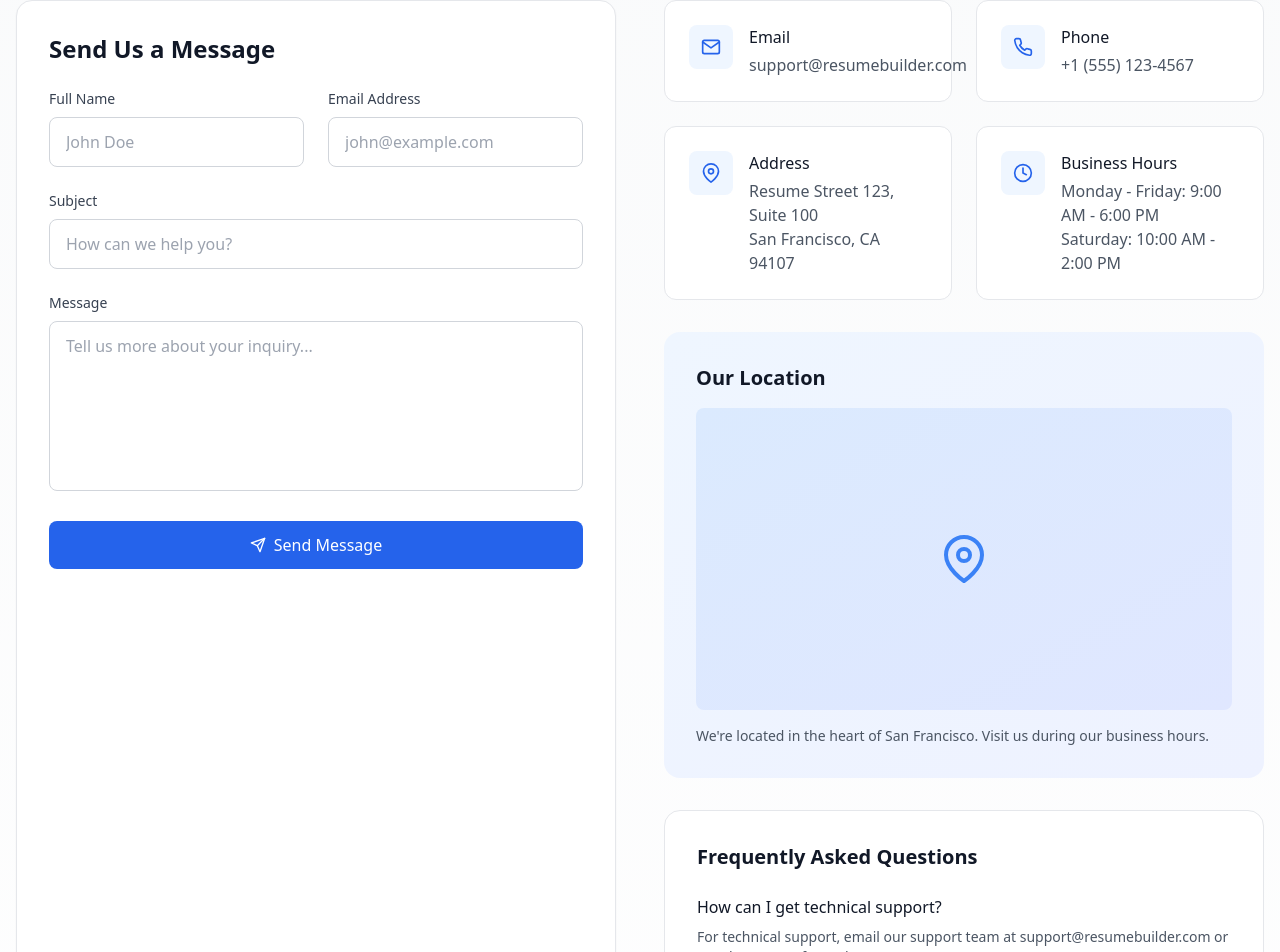
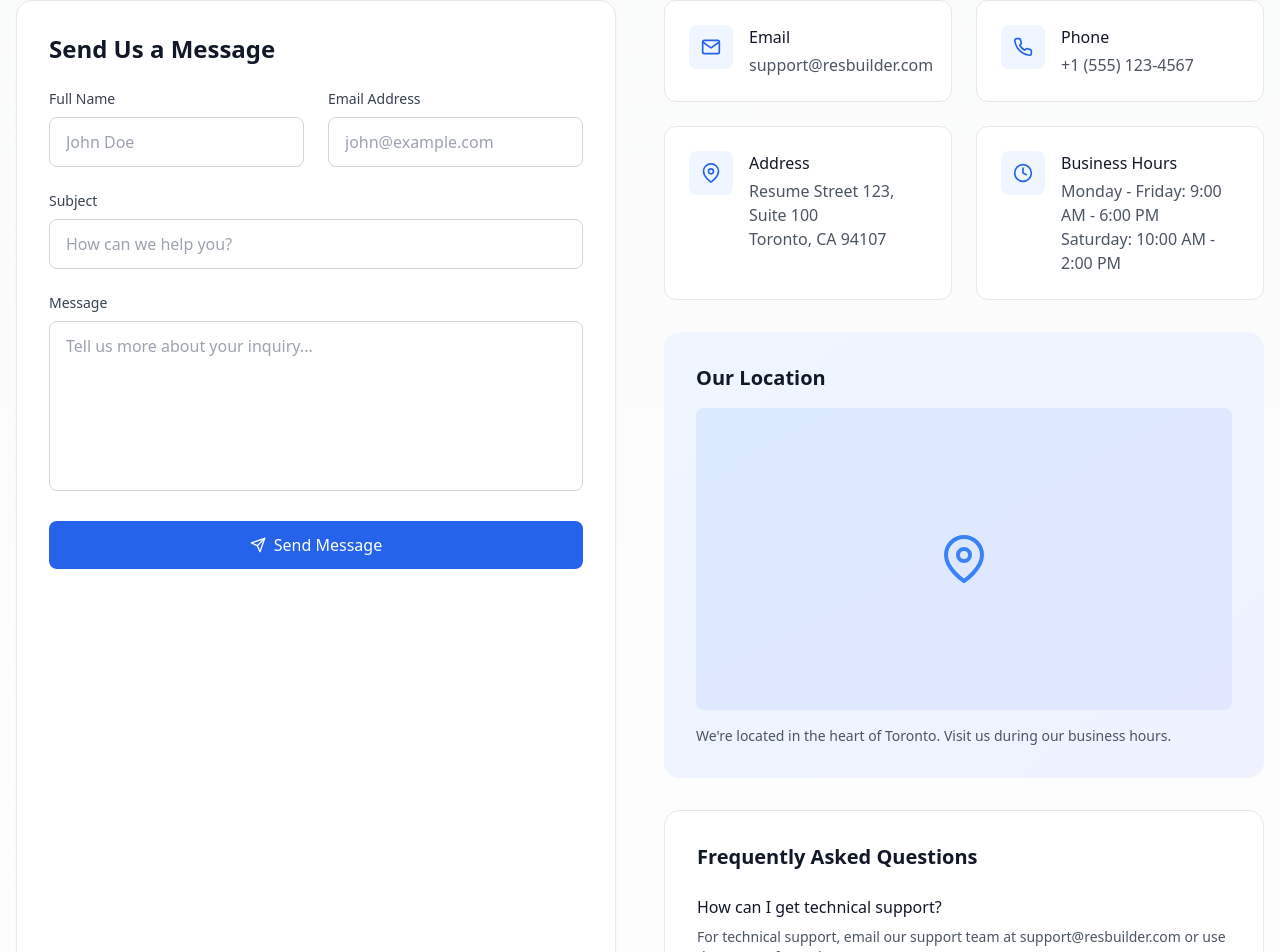
Before and after one commit to alexisyepes/resume-builder, a Next.js app in the folder frontend/nextjs/: page /contact in a window 1280 px wide. Shown: the part 296-1248 px from the top of the page. Built offline with nearby package versions, Linux system fonts and the light colour scheme; no server answers.

Commit message:
Add contact to menu

```diff
--- a/frontend/nextjs/src/locales/ar.ts
+++ b/frontend/nextjs/src/locales/ar.ts
@@ -660,25 +660,24 @@ export default {
 				},
 				info: {
 					email_title: "البريد الإلكتروني",
-					email: "support@resumebuilder.com",
+					email: "support@resbuilder.com",
 					phone_title: "الهاتف",
 					phone: "+1 (555) 123-4567",
 					address_title: "العنوان",
-					address:
-						"شارع السيرة الذاتية 123، جناح 100\nسان فرانسيسكو، كاليفورنيا 94107",
+					address: "123 شارع السوق، الطابق 5، تورونتو، أونتاريو، M5H 2N2، كندا",
 					hours_title: "ساعات العمل",
 					hours:
 						"الاثنين - الجمعة: 9:00 صباحًا - 6:00 مساءً\nالسبت: 10:00 صباحًا - 2:00 مساءً",
 				},
 				location_title: "موقعنا",
 				location_description:
-					"نحن موجودون في قلب سان فرانسيسكو. زورنا خلال ساعات العمل.",
+					"نحن موجودون في قلب تورونتو. زورنا خلال ساعات العمل.",
 				faq_title: "الأسئلة الشائعة",
 				faqs: [
 					{
 						question: "كيف يمكنني الحصول على الدعم الفني؟",
 						answer:
-							"للحصول على الدعم الفني، أرسل بريدًا إلكترونيًا إلى فريق الدعم لدينا على support@resumebuilder.com أو استخدم نموذج الاتصال أعلاه.",
+							"للحصول على الدعم الفني، أرسل بريدًا إلكترونيًا إلى فريق الدعم لدينا على support@resbuilder.com أو استخدم نموذج الاتصال أعلاه.",
 					},
 					{
 						question: "هل تقدمون حلولًا للمؤسسات؟",
--- a/frontend/nextjs/src/locales/en.ts
+++ b/frontend/nextjs/src/locales/en.ts
@@ -594,24 +594,24 @@ export default {
 				},
 				info: {
 					email_title: "Email",
-					email: "support@resumebuilder.com",
+					email: "support@resbuilder.com",
 					phone_title: "Phone",
 					phone: "+1 (555) 123-4567",
 					address_title: "Address",
-					address: "Resume Street 123, Suite 100\nSan Francisco, CA 94107",
+					address: "Resume Street 123, Suite 100\nToronto, CA 94107",
 					hours_title: "Business Hours",
 					hours:
 						"Monday - Friday: 9:00 AM - 6:00 PM\nSaturday: 10:00 AM - 2:00 PM",
 				},
 				location_title: "Our Location",
 				location_description:
-					"We're located in the heart of San Francisco. Visit us during our business hours.",
+					"We're located in the heart of Toronto. Visit us during our business hours.",
 				faq_title: "Frequently Asked Questions",
 				faqs: [
 					{
 						question: "How can I get technical support?",
 						answer:
-							"For technical support, email our support team at support@resumebuilder.com or use the contact form above.",
+							"For technical support, email our support team at support@resbuilder.com or use the contact form above.",
 					},
 					{
 						question: "Do you offer enterprise solutions?",
--- a/frontend/nextjs/src/locales/es.ts
+++ b/frontend/nextjs/src/locales/es.ts
@@ -690,14 +690,14 @@ export default {
 					phone_title: "Teléfono",
 					phone: "+1 (555) 123-4567",
 					address_title: "Dirección",
-					address: "Calle Resumé 123, Suite 100\nSan Francisco, CA 94107",
+					address: "Calle Resumé 123, Suite 100\nToronto, CA 94107",
 					hours_title: "Horario",
 					hours:
 						"Lunes - Viernes: 9:00 AM - 6:00 PM\nSábado: 10:00 AM - 2:00 PM",
 				},
 				location_title: "Nuestra Ubicación",
 				location_description:
-					"Estamos ubicados en el corazón de San Francisco. Visítanos durante nuestro horario de atención.",
+					"Estamos ubicados en el corazón de Toronto. Visítanos durante nuestro horario de atención.",
 				faq_title: "Preguntas Frecuentes",
 				faqs: [
 					{
--- a/frontend/nextjs/src/locales/fr.ts
+++ b/frontend/nextjs/src/locales/fr.ts
@@ -672,24 +672,24 @@ export default {
 				},
 				info: {
 					email_title: "Email",
-					email: "support@resumebuilder.com",
+					email: "support@resbuilder.com",
 					phone_title: "Téléphone",
 					phone: "+1 (555) 123-4567",
 					address_title: "Adresse",
-					address: "Rue du CV 123, Suite 100\nSan Francisco, CA 94107",
+					address: "Rue du CV 123, Suite 100\nToronto, CA 94107",
 					hours_title: "Heures d'Ouverture",
 					hours:
 						"Lundi - Vendredi: 9:00 AM - 6:00 PM\nSamedi: 10:00 AM - 2:00 PM",
 				},
 				location_title: "Notre Localisation",
 				location_description:
-					"Nous sommes situés au cœur de San Francisco. Rendez-nous visite pendant nos heures d'ouverture.",
+					"Nous sommes situés au cœur de Toronto. Rendez-nous visite pendant nos heures d'ouverture.",
 				faq_title: "Questions Fréquemment Posées",
 				faqs: [
 					{
 						question: "Comment puis-je obtenir un support technique ?",
 						answer:
-							"Pour le support technique, envoyez un email à notre équipe de support à support@resumebuilder.com ou utilisez le formulaire de contact ci-dessus.",
+							"Pour le support technique, envoyez un email à notre équipe de support à support@resbuilder.com ou utilisez le formulaire de contact ci-dessus.",
 					},
 					{
 						question: "Proposez-vous des solutions d'entreprise ?",
--- a/frontend/nextjs/src/locales/hi.ts
+++ b/frontend/nextjs/src/locales/hi.ts
@@ -671,25 +671,24 @@ export default {
 				},
 				info: {
 					email_title: "ईमेल",
-					email: "support@resumebuilder.com",
+					email: "support@resbuilder.com",
 					phone_title: "फोन",
 					phone: "+1 (555) 123-4567",
 					address_title: "पता",
-					address:
-						"रेज़्यूमे स्ट्रीट 123, सुइट 100\nसैन फ्रांसिस्को, सीए 94107",
+					address: "123 मेन स्ट्रीट, टोरंटो, ON M5H 2N2, कनाडा",
 					hours_title: "कार्य घंटे",
 					hours:
 						"सोमवार - शुक्रवार: सुबह 9:00 - शाम 6:00\nशनिवार: सुबह 10:00 - दोपहर 2:00",
 				},
 				location_title: "हमारा स्थान",
 				location_description:
-					"हम सैन फ्रांसिस्को के दिल में स्थित हैं। हमारे कार्य घंटों के दौरान हमें मिलने आएं।",
+					"हम टोरंटो के दिल में स्थित हैं। हमारे कार्य घंटों के दौरान हमें मिलने आएं।",
 				faq_title: "अक्सर पूछे जाने वाले प्रश्न",
 				faqs: [
 					{
 						question: "मुझे तकनीकी सहायता कैसे मिल सकती है?",
 						answer:
-							"तकनीकी सहायता के लिए, हमारी सहायता टीम को support@resumebuilder.com पर ईमेल करें या ऊपर दिए गए संपर्क फॉर्म का उपयोग करें।",
+							"तकनीकी सहायता के लिए, हमारी सहायता टीम को support@resbuilder.com पर ईमेल करें या ऊपर दिए गए संपर्क फॉर्म का उपयोग करें।",
 					},
 					{
 						question: "क्या आप उद्यम समाधान प्रदान करते हैं?",
--- a/frontend/nextjs/src/locales/it.ts
+++ b/frontend/nextjs/src/locales/it.ts
@@ -679,24 +679,24 @@ export default {
 				},
 				info: {
 					email_title: "Email",
-					email: "support@resumebuilder.com",
+					email: "support@resbuilder.com",
 					phone_title: "Telefono",
 					phone: "+1 (555) 123-4567",
 					address_title: "Indirizzo",
-					address: "Via Curriculum 123, Suite 100\nSan Francisco, CA 94107",
+					address: "Via Curriculum 123, Suite 100\nToronto, CA 94107",
 					hours_title: "Orari di Lavoro",
 					hours:
 						"Lunedì - Venerdì: 9:00 AM - 6:00 PM\nSabato: 10:00 AM - 2:00 PM",
 				},
 				location_title: "La Nostra Posizione",
 				location_description:
-					"Siamo situati nel cuore di San Francisco. Vieni a trovarci durante i nostri orari di lavoro.",
+					"Siamo situati nel cuore di Toronto. Vieni a trovarci durante i nostri orari di lavoro.",
 				faq_title: "Domande Frequenti",
 				faqs: [
 					{
 						question: "Come posso ottenere supporto tecnico?",
 						answer:
-							"Per supporto tecnico, invia un'email al nostro team di supporto a support@resumebuilder.com o usa il modulo di contatto sopra.",
+							"Per supporto tecnico, invia un'email al nostro team di supporto a support@resbuilder.com o usa il modulo di contatto sopra.",
 					},
 					{
 						question: "Offrite soluzioni aziendali?",
--- a/frontend/nextjs/src/locales/pt.ts
+++ b/frontend/nextjs/src/locales/pt.ts
@@ -677,24 +677,24 @@ export default {
 				},
 				info: {
 					email_title: "Email",
-					email: "support@resumebuilder.com",
+					email: "support@resbuilder.com",
 					phone_title: "Telefone",
 					phone: "+1 (555) 123-4567",
 					address_title: "Endereço",
-					address: "Rua do Currículo 123, Suite 100\nSan Francisco, CA 94107",
+					address: "Rua do Currículo 123, Suite 100\nToronto, CA 94107",
 					hours_title: "Horário Comercial",
 					hours:
 						"Segunda - Sexta: 9:00 AM - 6:00 PM\nSábado: 10:00 AM - 2:00 PM",
 				},
 				location_title: "Nossa Localização",
 				location_description:
-					"Estamos localizados no coração de San Francisco. Visite-nos durante nosso horário comercial.",
+					"Estamos localizados no coração de Toronto. Visite-nos durante nosso horário comercial.",
 				faq_title: "Perguntas Frequentes",
 				faqs: [
 					{
 						question: "Como posso obter suporte técnico?",
 						answer:
-							"Para suporte técnico, envie um email para nossa equipe de suporte em support@resumebuilder.com ou use o formulário de contato acima.",
+							"Para suporte técnico, envie um email para nossa equipe de suporte em support@resbuilder.com ou use o formulário de contato acima.",
 					},
 					{
 						question: "Vocês oferecem soluções empresariais?",
--- a/frontend/nextjs/src/locales/zh.ts
+++ b/frontend/nextjs/src/locales/zh.ts
@@ -1,3 +1,5 @@
+import { a } from "node_modules/framer-motion/dist/types.d-DagZKalS"
+
 export default {
 	greeting: "你好，世界",
 	resume_builder: {
@@ -625,23 +627,23 @@ export default {
 				},
 				info: {
 					email_title: "电子邮件",
-					email: "support@resumebuilder.com",
+					email: "support@resbuilder.com",
 					phone_title: "电话",
 					phone: "+1 (555) 123-4567",
 					address_title: "地址",
-					address: "简历街123号，100套房\n旧金山，加利福尼亚州 94107",
+					address: "123 简历街, 套房 100\n多伦多, ON M5H 2N2, 加拿大",
 					hours_title: "营业时间",
 					hours: "周一至周五：上午9:00 - 下午6:00\n周六：上午10:00 - 下午2:00",
 				},
 				location_title: "我们的位置",
 				location_description:
-					"我们位于旧金山市中心。请在我们的营业时间内来访。",
+					"我们位于多伦多市中心。请在我们的营业时间内来访。",
 				faq_title: "常见问题",
 				faqs: [
 					{
 						question: "如何获得技术支持？",
 						answer:
-							"如需技术支持，请发送电子邮件至我们的支持团队：support@resumebuilder.com，或使用上面的联系表单。",
+							"如需技术支持，请发送电子邮件至我们的支持团队：support@resbuilder.com，或使用上面的联系表单。",
 					},
 					{
 						question: "你们提供企业解决方案吗？",
--- a/frontend/nextjs/src/pages/contact.tsx
+++ b/frontend/nextjs/src/pages/contact.tsx
@@ -88,8 +88,8 @@ const ContactPage = () => {
 		{
 			icon: FiMail,
 			title: contactTranslations?.info?.email_title || "Email",
-			content: contactTranslations?.info?.email || "support@resumebuilder.com",
-			link: "mailto:support@resumebuilder.com",
+			content: contactTranslations?.info?.email || "support@resbuilder.com",
+			link: "mailto:support@resbuilder.com",
 		},
 		{
 			icon: FiPhone,
@@ -121,7 +121,7 @@ const ContactPage = () => {
 				"How can I get technical support?",
 			answer:
 				contactTranslations?.faq1_answer ||
-				"For technical support, please email our support team at support@resumebuilder.com or use the contact form above.",
+				"For technical support, please email our support team at support@resbuilder.com or use the contact form above.",
 		},
 		{
 			question:
@@ -338,7 +338,7 @@ const ContactPage = () => {
 							</div>
 							<p className="text-gray-600 text-sm">
 								{contactTranslations?.location_description ||
-									"We're located in the heart of San Francisco. Feel free to visit us during business hours."}
+									"We're located in the heart of Toronto. Feel free to visit us during business hours."}
 							</p>
 						</div>
 
```
Also changed, not shown: frontend/nextjs/src/components/Navbar.tsx (+13 -0 lines).
